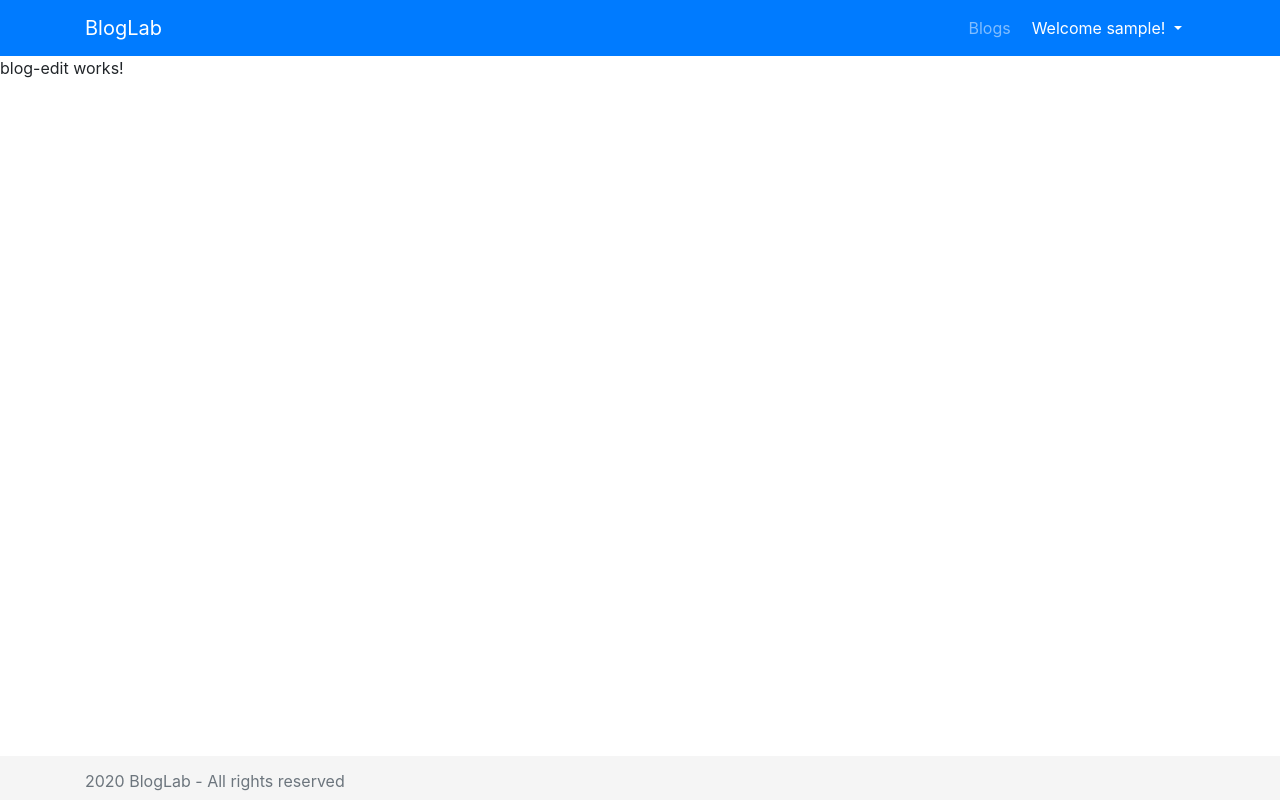
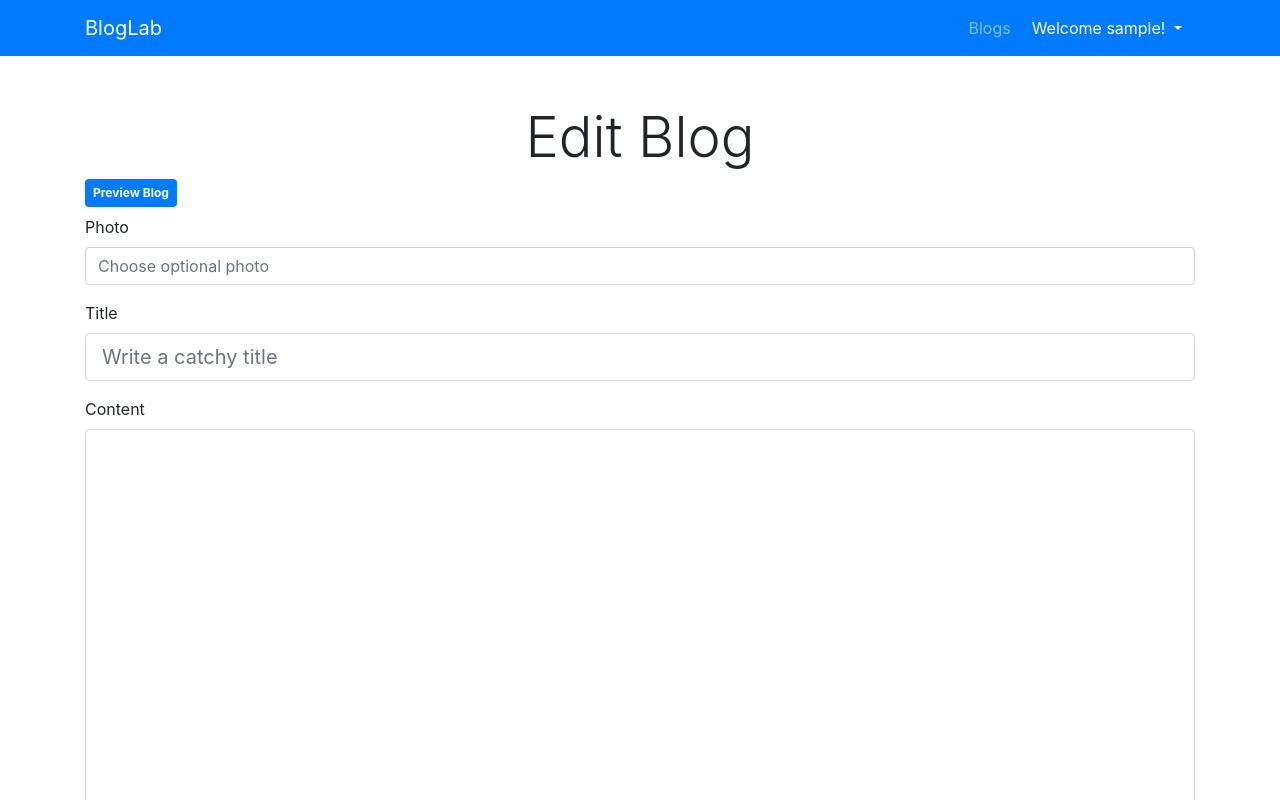
Before and after one commit to OrSp/BlogProject-ASP.NET-Angular-SQL-SERVER, an Angular app in the folder BlogLab-UI/: page /dashboard/1 in a window 1280 px wide. Shown: the top 800 px of the page. Built offline with nearby package versions, Linux system fonts and the light colour scheme; no server answers; sample sign-in values are in the browser's storage.

Commit message:
Blog edit, dashboard components are created. Plus some quick API fixes.

```diff
--- a/BlogLab-UI/src/app/app.module.ts
+++ b/BlogLab-UI/src/app/app.module.ts
@@ -4,6 +4,7 @@
 import { FormsModule, ReactiveFormsModule } from '@angular/forms';
 import { BrowserAnimationsModule } from '@angular/platform-browser/animations';
 
+import { TypeaheadModule } from 'ngx-bootstrap/typeahead';
 import { CollapseModule } from 'ngx-bootstrap/collapse';
 import { BsDropdownModule } from 'ngx-bootstrap/dropdown';
 import { ToastrModule } from 'ngx-toastr';
@@ -61,7 +62,8 @@
       positionClass: 'toast-bottom-right'
     }),
     BsDropdownModule.forRoot(),
-    CollapseModule.forRoot()
+    CollapseModule.forRoot(),
+    TypeaheadModule.forRoot()
   ],
   providers: [
     HttpClient,
--- a/BlogLab-UI/src/app/components/blog-components/blog-edit/blog-edit.component.html
+++ b/BlogLab-UI/src/app/components/blog-components/blog-edit/blog-edit.component.html
@@ -1 +1,76 @@
-<p>blog-edit works!</p>
+<div class="container">
+    <div class="d-flex justify-content-center">
+        <h1 class="display-4 mt-5">{{ isNew() ? 'Create' : 'Edit'}} Blog</h1>
+    </div>
+
+    <a *ngIf="!isNew()" routerLink="/blogs/{{blogForm.get('blogId').value}}"
+        class="badge badge-primary mb-2 p-2">
+        Preview Blog
+    </a>
+
+    <form [formGroup]="blogForm" (ngSubmit)="onSubmit()">
+
+        <div class="form-group">
+            <label for="photo">Photo</label>
+
+            <input
+                class="form-control formcontrol-lg"
+                formControlName="photoDescription"
+                [typeahead]="userPhotos"
+                typeaheadOptionField="description"
+                [typeaheadScrollable]="true"
+                [typeaheadOptionsInScrollableView]="5"
+                (typeaheadOnSelect)="onSelect($event)"
+                placeholder="Choose optional photo"
+                id="photo">
+        </div>
+
+        <div class="form-group">
+            <label for="title">Title</label>
+
+            <input type="text"
+                    [ngClass]="{'is-invalid' : hasErrors('title') && isTouched('title'),
+                                'is-valid': !hasErrors('title') && isTouched('title')}"
+                    class="form-control form-control-lg"
+                    formControlName="title"
+                    placeholder="Write a catchy title"
+                    id="title">
+
+            <div *ngIf="hasError('title', 'required')" class="invalid-feedback">
+                Title is required!
+            </div>
+            <div *ngIf="hasError('title', 'minlength') || hasError('title', 'maxlength')" class="invalid-feedback">
+                Must be between 10-50 characters!
+            </div>
+        </div>
+
+        <div class="form-group">
+            <label for="content">Content</label>
+
+            <textarea
+                    [ngClass]="{'is-invalid' : hasErrors('content') && isTouched('content'),
+                                'is-valid': !hasErrors('content') && isTouched('content')}"
+                    class="form-control form-control-lg"
+                    formControlName="content"
+                    id="content"
+                    rows="20">
+            </textarea>
+
+            <div *ngIf="hasError('content', 'required')" class="invalid-feedback">
+                Content is required!
+            </div>
+            <div *ngIf="hasError('content', 'minlength') || hasError('content', 'maxlength')" class="invalid-feedback">
+                Must be between 300-5000 characters!
+            </div>
+        </div>
+
+        <button class="btn bg-primary text-light mr-2" [disabled]="!blogForm.valid && !!blogForm.pristine">
+            Save
+        </button>
+
+        <button class="btn btn-danger text-light" *ngIf="!!getPhoto(blogForm.get('photoId').value)">
+            Detach Photo
+        </button>
+
+    </form>
+</div>
--- a/BlogLab-UI/src/app/components/blog-components/blog-edit/blog-edit.component.ts
+++ b/BlogLab-UI/src/app/components/blog-components/blog-edit/blog-edit.component.ts
@@ -1,4 +1,13 @@
 import { Component, OnInit } from '@angular/core';
+import { FormBuilder, FormGroup, Validators } from '@angular/forms';
+import { ActivatedRoute } from '@angular/router';
+import { TypeaheadMatch } from 'ngx-bootstrap/typeahead';
+import { ToastrService } from 'ngx-toastr';
+import { BlogCreate } from 'src/app/models/blog/blog-create.model';
+import { Blog } from 'src/app/models/blog/blog.model';
+import { Photo } from 'src/app/models/photo/photo.model';
+import { BlogService } from 'src/app/services/blog.service';
+import { PhotoService } from 'src/app/services/photo.service';
 
 @Component({
   selector: 'app-blog-edit',
@@ -7,9 +16,113 @@
 })
 export class BlogEditComponent implements OnInit {
 
-  constructor() { }
+  blogForm: FormGroup;
+  confirmImageDelete: boolean = false;
+  userPhotos: Photo[] = [];
+
+  constructor(
+    private route: ActivatedRoute,
+    private formBuilder: FormBuilder,
+    private blogService: BlogService,
+    private photoService: PhotoService,
+    private toastr: ToastrService
+  ) { }
 
   ngOnInit(): void {
+    const blogId = parseInt(this.route.snapshot.paramMap.get('id'));
+
+    this.blogForm = this.formBuilder.group({
+      blogId: [blogId],
+      title: ['', [
+        Validators.required,
+        Validators.minLength(10),
+        Validators.maxLength(50)
+      ]],
+      content: ['', [
+        Validators.required,
+        Validators.minLength(300),
+        Validators.maxLength(5000)
+      ]],
+      photoDescription: [null],
+      photoId: [null]
+    });
+
+    this.photoService.getByApplicationUserId().subscribe(userPhotos => {
+      this.userPhotos = userPhotos;
+    });
+
+    if ( !!blogId && blogId !== -1) {
+      this.blogService.get(blogId).subscribe(blog => {
+        this.updateForm(blog);
+      })
+    }
   }
 
+  getPhoto(photoId: number) {
+    for (let i=0; i<this.userPhotos.length; i++) {
+      if (this.userPhotos[i].photoId = photoId) {
+        return this.userPhotos[i];
+      }
+    }
+
+    return null;
+  }
+
+  isTouched(field: string) {
+    return this.blogForm.get(field).touched;
+  }
+
+  hasErrors(field: string) {
+    return this.blogForm.get(field).errors;
+  }
+
+  hasError(field: string, error: string) {
+    return !!this.blogForm.get(field).hasError(error);
+  }
+
+  isNew() {
+    return parseInt(this.blogForm.get('blogId').value) === -1;
+  }
+
+  detachPhoto() {
+    this.blogForm.patchValue({
+      photoId: null,
+      photoDescription: null
+    });
+  }
+
+  updateForm(blog: Blog) {
+    let photoDescription = this.getPhoto(blog.photoId)?.description;
+
+    this.blogForm.patchValue({
+      blogId: blog.blogId,
+      title: blog.title,
+      content: blog.content,
+      photoId: blog.photoId,
+      photoDescription: photoDescription
+    });
+  }
+
+  onSelect(event: TypeaheadMatch): void {
+    let chosenPhoto: Photo = event.item;
+
+    this.blogForm.patchValue({
+      photoId: chosenPhoto.photoId,
+      photoDescription: chosenPhoto.description
+    });
+  }
+
+  onSubmit() {
+    let blogCreate : BlogCreate = new BlogCreate(
+      this.blogForm.get("blogId").value,
+      this.blogForm.get("title").value,
+      this.blogForm.get("content").value,
+      this.blogForm.get("photoId").value
+    );
+
+    this.blogService.create(blogCreate).subscribe(createdBlog => {
+      this.updateForm(createdBlog);
+      this.toastr.info("Blog saved.");
+    });
+  }
 }
--- a/BlogLab-UI/src/app/components/dashboard/dashboard.component.html
+++ b/BlogLab-UI/src/app/components/dashboard/dashboard.component.html
@@ -1 +1,69 @@
-<p>dashboard works!</p>
+<div class="container">
+
+    <div class="d-flex justify-content-center">
+        <h1 class="display-4 mt-5">Dashboard</h1>
+    </div>
+
+    <ng-template #noblogs class="d-flex justify-content-center">
+
+        <div class="d-flex justify-content-center">
+            <h1 class="text-dark mt-3">You don't have any blogs yet...</h1>
+        </div>
+
+        <button class="btn btn-lg btn-outline-primary mt-4 mb-4" (click)="createBlog()">
+            New Blog
+        </button>
+
+    </ng-template>
+
+    <ng-template [ngIf]="userBlogs.length > 0" [ngIfElse]="noblogs">
+
+        <button class="btn btn-lg btn-outline-primary mt-4 mb-4" (click)="createBlog()">
+            New Blog
+        </button>
+
+        <table class="table table-hover table-striped">
+            <thead>
+                <tr>
+                    <th>Title</th>
+                    <th>Snippet</th>
+                    <th>Action</th>
+                </tr>
+            </thead>
+            <tbody>
+                <tr *ngFor="let userBlog of userBlogs">
+                    <td>
+                        {{ userBlog.title | summary:30 }}
+                    </td>
+                    <td>
+                        {{ userBlog.content | summary:90 }}
+                    </td>
+                    <td>
+                        <button class="btn btn-primary d-inline" (click)="editBlog(userBlog.blogId)">
+                            Edit
+                        </button>
+
+                        <button
+                            *ngIf="!userBlog.deleteConfirm"
+                            class="btn btn-danger d-inline" (click)="confirmDelete(userBlog)">
+                            Delete
+                        </button>
+
+                        <div *ngIf="!!userBlog.deleteConfirm">
+                            Sure?
+                            <button class="btn btn-link p-1" (click)="deleteConfirmed(userBlog, userBlogs)">
+                                Yes
+                            </button>
+
+                            <button class="btn btn-link p-1" (click)="cancelDeleteConfirm(userBlog)">
+                                No
+                            </button>
+                        </div>
+                    </td>
+                </tr>
+            </tbody>
+        </table>
+
+    </ng-template>
+
+</div>
--- a/BlogLab-UI/src/app/models/blog/blog-create.model.ts
+++ b/BlogLab-UI/src/app/models/blog/blog-create.model.ts
@@ -2,7 +2,7 @@
     constructor(
         public blogId: number,
         public title: string,
-        public publiccontent: string,
+        public content: string,
         public photoId?: number
     ) {}
 }
```
Also changed, not shown: BlogLab-UI/src/app/components/dashboard/dashboard.component.ts (+54 -1 lines), 1 other file (tests, documents, lock files or other folders).
